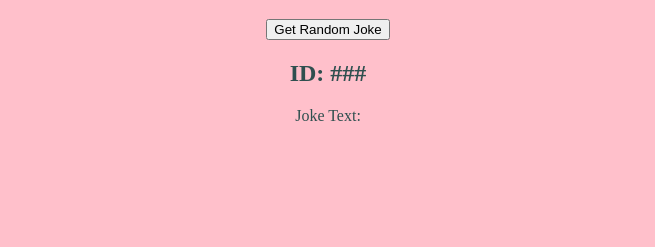
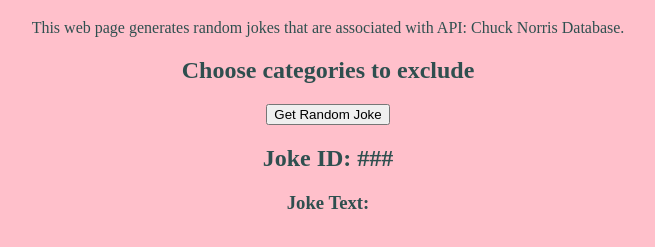
Before and after one commit to marysaray/ChuckNorrisJokeSite, a plain HTML site: page index.html in a window 1280 px wide. Shown: the part 61-308 px from the top of the page, without its empty margins (312-967 px from the left). Drawn offline with Linux system fonts and the light colour scheme.

Commit message:
Added description about the website.

```diff
--- a/index.html
+++ b/index.html
@@ -9,11 +9,24 @@
 </head>
 <body>
     <h1>Chuck Norris Joke Site</h1>
+    <p>
+        This web page generates random jokes that are associated with
+        API: Chuck Norris Database.
+    </p>
+
+    <div>
+        <h2>Choose categories to exclude</h2>
+        <div id="categories"></div>
+    </div>
+
     <button id="get-joke">Get Random Joke</button>
+
     <div id="display-joke">
-        <h2>ID: ###</h2>
-        <p>Joke Text:</p>
+        <h2>Joke ID: <span>###</span></h2>
+        <h3>Joke Text:</h3>
+        <ul id="list"></ul>
     </div>
+
     <script src="js/main.js"></script>
 </body>
 </html>
```
